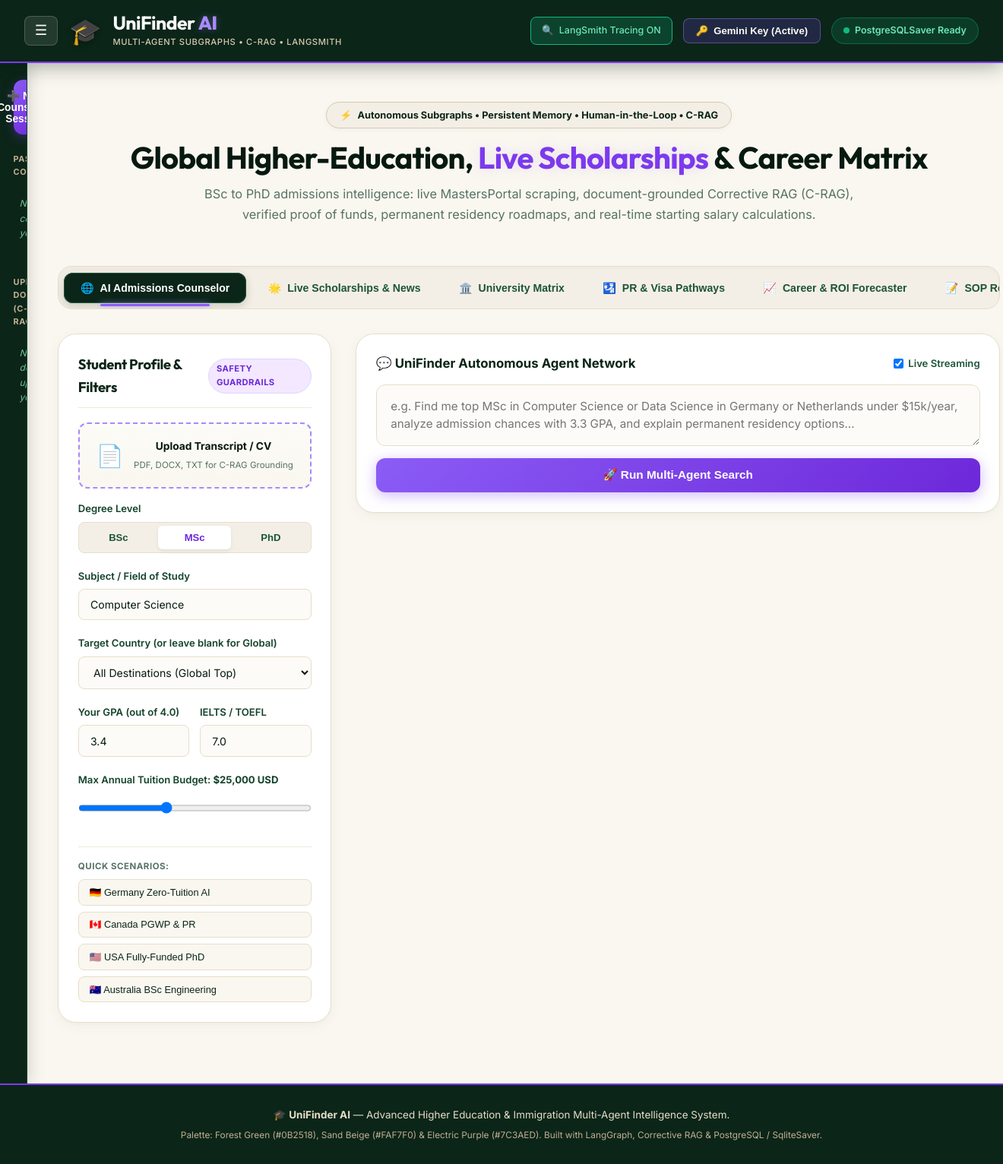
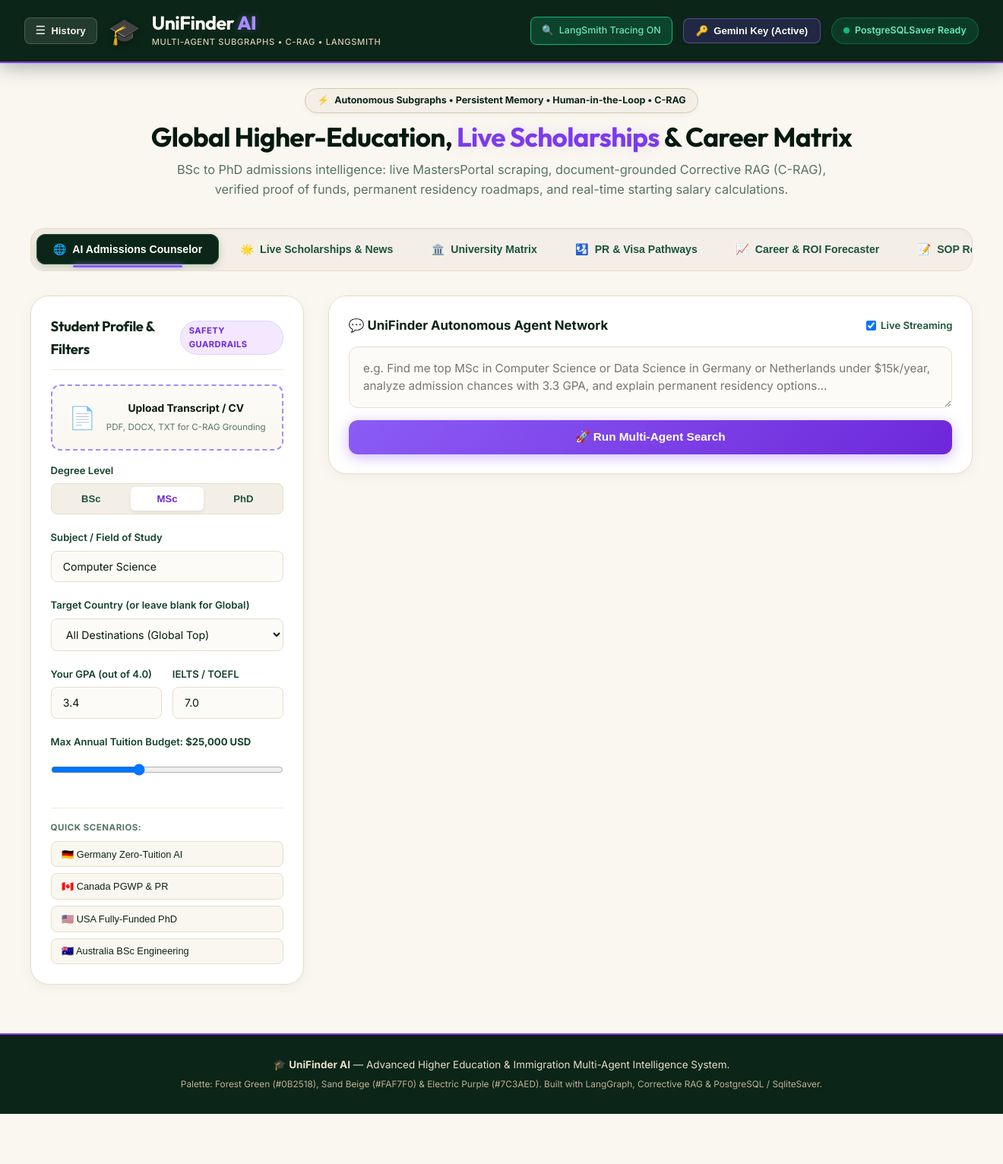
Before and after one commit to taosiff/unifinder-multi-agent, a FastAPI app: page / in a window 1320 px wide; the page is wider, and only the part inside the window is pictured. Shown: that part at 76% size. After the commit the page ends 1466 px from the top of that part, so only its background shows below. Run offline with FastAPI, Linux system fonts and the light colour scheme; data comes from the database, SQL or seed files in the repository; data that the repository does not hold is empty; parts of the project's set-up code (start-up, migrations or seed data) failed here and were passed over; some libraries are stand-ins or nearby versions.

Commit message:
Fix left side crushed layout by converting thread sidebar to sleek slide-out drawer with backdrop

```diff
--- a/static/script.js
+++ b/static/script.js
@@ -32,7 +32,13 @@ document.addEventListener("DOMContentLoaded", () => {
 // ==========================================
 function toggleThreadSidebar() {
     const sidebar = document.getElementById("threadSidebar");
-    sidebar.classList.toggle("collapsed");
+    const backdrop = document.getElementById("sidebarBackdrop");
+    if (sidebar) {
+        const isCollapsed = sidebar.classList.toggle("collapsed");
+        if (backdrop) {
+            backdrop.classList.toggle("active", !isCollapsed);
+        }
+    }
 }
 
 async function loadThreadsList() {
@@ -57,7 +63,7 @@ function renderThreadsList(threads) {
     container.innerHTML = threads.map(t => `
         <div class="thread-item ${t.thread_id === currentThreadId ? 'active' : ''}" onclick="switchThread('${t.thread_id}', '${escapeQuote(t.title)}')">
             <span class="thread-title-text" title="${t.title}">💬 ${t.title}</span>
-            <button class="del-thread-btn" onclick="event.stopPropagation(); deleteThread('${t.thread_id}')" title="Delete thread">×</button>
+            <button class="del-thread-btn" onclick="event.stopPropagation(); deleteThread('${t.thread_id}')" title="Delete conversation">✕</button>
         </div>
     `).join("");
 }
@@ -90,6 +96,9 @@ function switchThread(threadId, title) {
     loadThreadsList();
     loadSessionDocs();
     showToast(`Switched to: ${title}`);
+    if (window.innerWidth <= 1024) {
+        toggleThreadSidebar();
+    }
 }
 
 async function deleteThread(threadId) {
--- a/static/style.css
+++ b/static/style.css
@@ -157,14 +157,26 @@ a:hover {
     background: rgba(255, 255, 255, 0.1);
     border: 1px solid rgba(255, 255, 255, 0.18);
     color: var(--sand-50);
-    padding: 0.45rem 0.8rem;
+    padding: 0.45rem 0.85rem;
     border-radius: var(--radius-sm);
-    font-size: 1.15rem;
+    font-size: 0.95rem;
     cursor: pointer;
     transition: all 0.2s ease;
     display: flex;
     align-items: center;
-    justify-content: center;
+    gap: 0.45rem;
+}
+
+.thread-toggle-label {
+    font-size: 0.8rem;
+    font-weight: 600;
+    letter-spacing: 0.2px;
+}
+
+@media (max-width: 640px) {
+    .thread-toggle-label {
+        display: none;
+    }
 }
 
 .thread-toggle-btn:hover {
@@ -276,35 +288,104 @@ a:hover {
 }
 
 /* ==========================================================================
-   App Layout (Sidebar + Main Workspace)
+   App Layout & Slide-out Drawer (Clean, Modern, Uncompressed)
    ========================================================================== */
 .layout-container {
-    display: flex;
-    flex: 1;
-    max-width: 1660px;
+    max-width: 1560px;
     margin: 0 auto;
     width: 100%;
-}
-
+    position: relative;
+    padding: 0 1rem;
+}
+
+/* Slide-out Backdrop Overlay */
+.sidebar-backdrop {
+    position: fixed;
+    top: 0;
+    left: 0;
+    width: 100vw;
+    height: 100vh;
+    background: rgba(6, 25, 16, 0.6);
+    backdrop-filter: blur(4px);
+    -webkit-backdrop-filter: blur(4px);
+    z-index: 998;
+    opacity: 0;
+    visibility: hidden;
+    transition: opacity 0.3s cubic-bezier(0.16, 1, 0.3, 1), visibility 0.3s ease;
+}
+
+.sidebar-backdrop.active {
+    opacity: 1;
+    visibility: visible;
+}
+
+/* Slide-out History & Memory Drawer */
 .thread-sidebar {
-    width: 290px;
-    background: var(--forest-900);
+    position: fixed;
+    top: 0;
+    left: 0;
+    bottom: 0;
+    width: 330px;
+    max-width: 88vw;
+    background: var(--forest-950);
+    color: var(--sand-100);
+    padding: 1.5rem 1.25rem;
+    border-right: 1.5px solid var(--forest-800);
+    display: flex;
+    flex-direction: column;
+    gap: 1.1rem;
+    z-index: 999;
+    box-shadow: 12px 0 40px rgba(6, 25, 16, 0.55);
+    transform: translateX(0);
+    transition: transform 0.32s cubic-bezier(0.16, 1, 0.3, 1), box-shadow 0.3s ease;
+    overflow-y: auto;
+}
+
+.thread-sidebar.collapsed {
+    transform: translateX(-100%) !important;
+    box-shadow: none !important;
+    pointer-events: none !important;
+}
+
+.sidebar-top-bar {
+    display: flex;
+    justify-content: space-between;
+    align-items: center;
+    padding-bottom: 0.95rem;
+    border-bottom: 1px solid var(--forest-850);
+}
+
+.sidebar-brand-badge {
+    display: flex;
+    align-items: center;
+    gap: 0.5rem;
+    font-weight: 700;
+    font-size: 1rem;
+    color: var(--sand-50);
+    font-family: 'Outfit', sans-serif;
+}
+
+.sidebar-close-btn {
+    background: rgba(255, 255, 255, 0.08);
+    border: 1px solid rgba(255, 255, 255, 0.16);
     color: var(--sand-200);
-    padding: 1.4rem 1.1rem;
-    border-right: 1px solid var(--forest-800);
-    display: flex;
-    flex-direction: column;
-    gap: 0.9rem;
-    transition: width 0.3s cubic-bezier(0.4, 0, 0.2, 1), padding 0.3s ease;
-    overflow-y: auto;
-    box-shadow: 4px 0 20px rgba(6, 25, 16, 0.15);
-}
-
-.thread-sidebar.collapsed {
-    width: 0;
-    padding: 0;
-    overflow: hidden;
-    border-right: none;
+    width: 32px;
+    height: 32px;
+    border-radius: var(--radius-sm);
+    display: flex;
+    align-items: center;
+    justify-content: center;
+    cursor: pointer;
+    font-size: 0.95rem;
+    transition: all 0.2s ease;
+}
+
+.sidebar-close-btn:hover {
+    background: var(--purple-600);
+    color: #FFFFFF;
+    border-color: var(--purple-400);
+    box-shadow: 0 0 12px rgba(124, 58, 237, 0.5);
+    transform: rotate(90deg);
 }
 
 .new-chat-btn {
@@ -421,15 +502,16 @@ a:hover {
    App Wrapper & Hero Banner
    ========================================================================== */
 .app-wrapper {
-    flex: 1;
-    padding: 2rem 2.5rem 5rem;
     width: 100%;
+    padding: 1.25rem 1.5rem 4rem;
+    max-width: 1560px;
+    margin: 0 auto;
 }
 
 .hero-banner {
     text-align: center;
-    margin-bottom: 2.2rem;
-    padding: 1.2rem 0;
+    margin-bottom: 1.5rem;
+    padding: 0.8rem 0;
 }
 
 .hero-tag {
@@ -439,11 +521,11 @@ a:hover {
     background-color: var(--sand-100);
     border: 1px solid var(--sand-300);
     color: var(--forest-900);
-    padding: 0.4rem 1.05rem;
+    padding: 0.35rem 0.95rem;
     border-radius: 50px;
-    font-size: 0.8rem;
+    font-size: 0.78rem;
     font-weight: 700;
-    margin-bottom: 0.85rem;
+    margin-bottom: 0.65rem;
     box-shadow: 0 2px 6px rgba(11, 37, 24, 0.04);
 }
 
@@ -452,9 +534,9 @@ a:hover {
 }
 
 .hero-heading {
-    font-size: 2.5rem;
-    line-height: 1.22;
-    margin-bottom: 0.65rem;
+    font-size: 2.2rem;
+    line-height: 1.2;
+    margin-bottom: 0.5rem;
     color: var(--forest-950);
 }
 
--- a/templates/index.html
+++ b/templates/index.html
@@ -176,14 +176,26 @@ a:hover {
     background: rgba(255, 255, 255, 0.1);
     border: 1px solid rgba(255, 255, 255, 0.18);
     color: var(--sand-50);
-    padding: 0.45rem 0.8rem;
+    padding: 0.45rem 0.85rem;
     border-radius: var(--radius-sm);
-    font-size: 1.15rem;
+    font-size: 0.95rem;
     cursor: pointer;
     transition: all 0.2s ease;
     display: flex;
     align-items: center;
-    justify-content: center;
+    gap: 0.45rem;
+}
+
+.thread-toggle-label {
+    font-size: 0.8rem;
+    font-weight: 600;
+    letter-spacing: 0.2px;
+}
+
+@media (max-width: 640px) {
+    .thread-toggle-label {
+        display: none;
+    }
 }
 
 .thread-toggle-btn:hover {
@@ -295,35 +307,104 @@ a:hover {
 }
 
 /* ==========================================================================
-   App Layout (Sidebar + Main Workspace)
+   App Layout & Slide-out Drawer (Clean, Modern, Uncompressed)
    ========================================================================== */
 .layout-container {
-    display: flex;
-    flex: 1;
-    max-width: 1660px;
+    max-width: 1560px;
     margin: 0 auto;
     width: 100%;
-}
-
+    position: relative;
+    padding: 0 1rem;
+}
+
+/* Slide-out Backdrop Overlay */
+.sidebar-backdrop {
+    position: fixed;
+    top: 0;
+    left: 0;
+    width: 100vw;
+    height: 100vh;
+    background: rgba(6, 25, 16, 0.6);
+    backdrop-filter: blur(4px);
+    -webkit-backdrop-filter: blur(4px);
+    z-index: 998;
+    opacity: 0;
+    visibility: hidden;
+    transition: opacity 0.3s cubic-bezier(0.16, 1, 0.3, 1), visibility 0.3s ease;
+}
+
+.sidebar-backdrop.active {
+    opacity: 1;
+    visibility: visible;
+}
+
+/* Slide-out History & Memory Drawer */
 .thread-sidebar {
-    width: 290px;
-    background: var(--forest-900);
+    position: fixed;
+    top: 0;
+    left: 0;
+    bottom: 0;
+    width: 330px;
+    max-width: 88vw;
+    background: var(--forest-950);
+    color: var(--sand-100);
+    padding: 1.5rem 1.25rem;
+    border-right: 1.5px solid var(--forest-800);
+    display: flex;
+    flex-direction: column;
+    gap: 1.1rem;
+    z-index: 999;
+    box-shadow: 12px 0 40px rgba(6, 25, 16, 0.55);
+    transform: translateX(0);
+    transition: transform 0.32s cubic-bezier(0.16, 1, 0.3, 1), box-shadow 0.3s ease;
+    overflow-y: auto;
+}
+
+.thread-sidebar.collapsed {
+    transform: translateX(-100%) !important;
+    box-shadow: none !important;
+    pointer-events: none !important;
+}
+
+.sidebar-top-bar {
+    display: flex;
+    justify-content: space-between;
+    align-items: center;
+    padding-bottom: 0.95rem;
+    border-bottom: 1px solid var(--forest-850);
+}
+
+.sidebar-brand-badge {
+    display: flex;
+    align-items: center;
+    gap: 0.5rem;
+    font-weight: 700;
+    font-size: 1rem;
+    color: var(--sand-50);
+    font-family: 'Outfit', sans-serif;
+}
+
+.sidebar-close-btn {
+    background: rgba(255, 255, 255, 0.08);
+    border: 1px solid rgba(255, 255, 255, 0.16);
     color: var(--sand-200);
-    padding: 1.4rem 1.1rem;
-    border-right: 1px solid var(--forest-800);
-    display: flex;
-    flex-direction: column;
-    gap: 0.9rem;
-    transition: width 0.3s cubic-bezier(0.4, 0, 0.2, 1), padding 0.3s ease;
-    overflow-y: auto;
-    box-shadow: 4px 0 20px rgba(6, 25, 16, 0.15);
-}
-
-.thread-sidebar.collapsed {
-    width: 0;
-    padding: 0;
-    overflow: hidden;
-    border-right: none;
+    width: 32px;
+    height: 32px;
+    border-radius: var(--radius-sm);
+    display: flex;
+    align-items: center;
+    justify-content: center;
+    cursor: pointer;
+    font-size: 0.95rem;
+    transition: all 0.2s ease;
+}
+
+.sidebar-close-btn:hover {
+    background: var(--purple-600);
+    color: #FFFFFF;
+    border-color: var(--purple-400);
+    box-shadow: 0 0 12px rgba(124, 58, 237, 0.5);
+    transform: rotate(90deg);
 }
 
 .new-chat-btn {
@@ -440,15 +521,16 @@ a:hover {
    App Wrapper & Hero Banner
    ========================================================================== */
 .app-wrapper {
-    flex: 1;
-    padding: 2rem 2.5rem 5rem;
     width: 100%;
+    padding: 1.25rem 1.5rem 4rem;
+    max-width: 1560px;
+    margin: 0 auto;
 }
 
 .hero-banner {
     text-align: center;
-    margin-bottom: 2.2rem;
-    padding: 1.2rem 0;
+    margin-bottom: 1.5rem;
+    padding: 0.8rem 0;
 }
 
 .hero-tag {
@@ -458,11 +540,11 @@ a:hover {
     background-color: var(--sand-100);
     border: 1px solid var(--sand-300);
     color: var(--forest-900);
-    padding: 0.4rem 1.05rem;
+    padding: 0.35rem 0.95rem;
     border-radius: 50px;
-    font-size: 0.8rem;
+    font-size: 0.78rem;
     font-weight: 700;
-    margin-bottom: 0.85rem;
+    margin-bottom: 0.65rem;
     box-shadow: 0 2px 6px rgba(11, 37, 24, 0.04);
 }
 
@@ -471,9 +553,9 @@ a:hover {
 }
 
 .hero-heading {
-    font-size: 2.5rem;
-    line-height: 1.22;
-    margin-bottom: 0.65rem;
+    font-size: 2.2rem;
+    line-height: 1.2;
+    margin-bottom: 0.5rem;
     color: var(--forest-950);
 }
 
@@ -1745,8 +1827,9 @@ a:hover {
     <header class="navbar">
         <div class="nav-container">
             <div class="brand">
-                <button class="thread-toggle-btn" onclick="toggleThreadSidebar()" title="Toggle Chat History">
-                    ☰
+                <button class="thread-toggle-btn" onclick="toggleThreadSidebar()" title="Toggle Past Counseling Sessions">
+                    <span>☰</span>
+                    <span class="thread-toggle-label">History</span>
                 </button>
                 <span class="brand-icon">🎓</span>
                 <div class="brand-text">
@@ -1775,11 +1858,22 @@ a:hover {
         </div>
     </header>
 
-    <!-- App Layout: Sidebar + Main Content -->
+    <!-- Slide-out Drawer Backdrop -->
+    <div class="sidebar-backdrop" id="sidebarBackdrop" onclick="toggleThreadSidebar()"></div>
+
+    <!-- App Layout: Main Content -->
     <div class="layout-container">
 
-        <!-- Collapsible Thread History Sidebar -->
-        <aside class="thread-sidebar" id="threadSidebar">
+        <!-- Slide-out Thread History Drawer -->
+        <aside class="thread-sidebar collapsed" id="threadSidebar">
+            <div class="sidebar-top-bar">
+                <div class="sidebar-brand-badge">
+                    <span>💬</span>
+                    <span>Past Counseling Sessions</span>
+                </div>
+                <button class="sidebar-close-btn" onclick="toggleThreadSidebar()" title="Close Drawer">✕</button>
+            </div>
+
             <div class="sidebar-header">
                 <button class="new-chat-btn" onclick="createNewThread()">
                     <span>➕ New Counseling Session</span>
```
